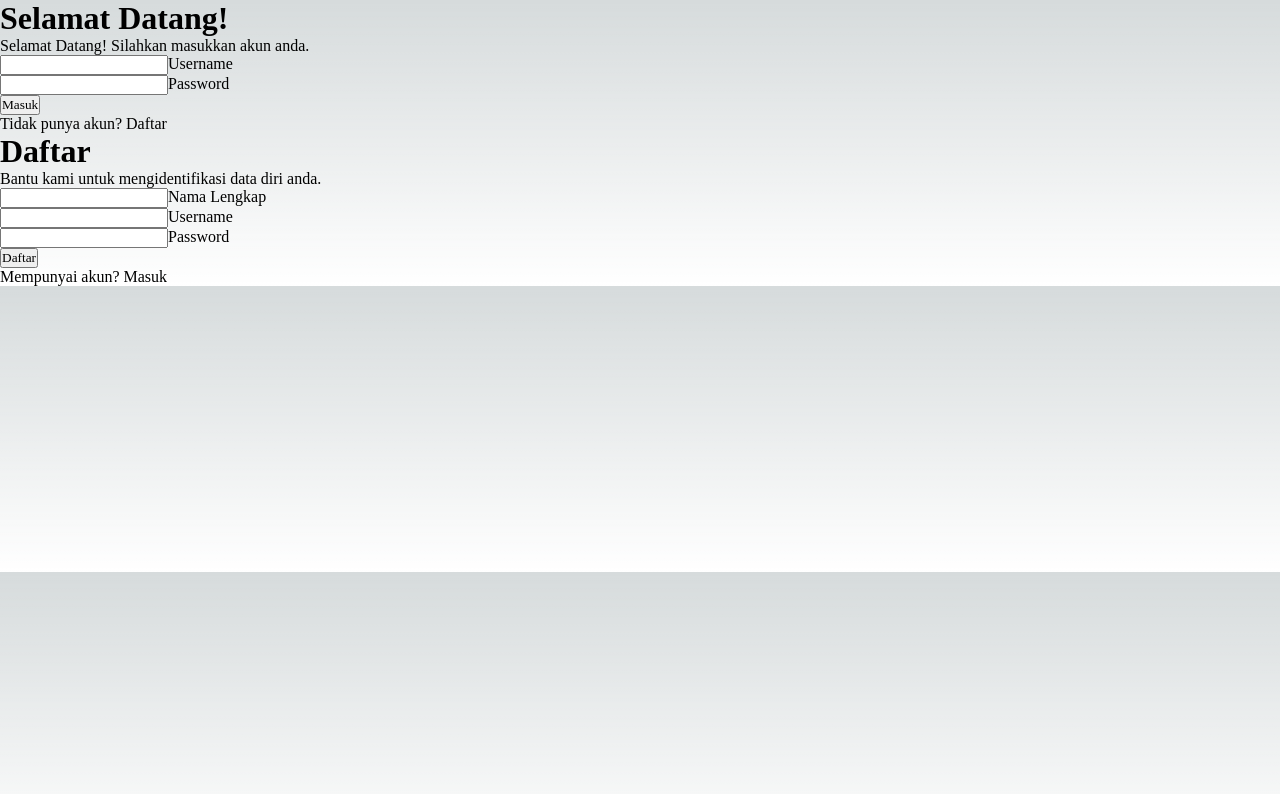
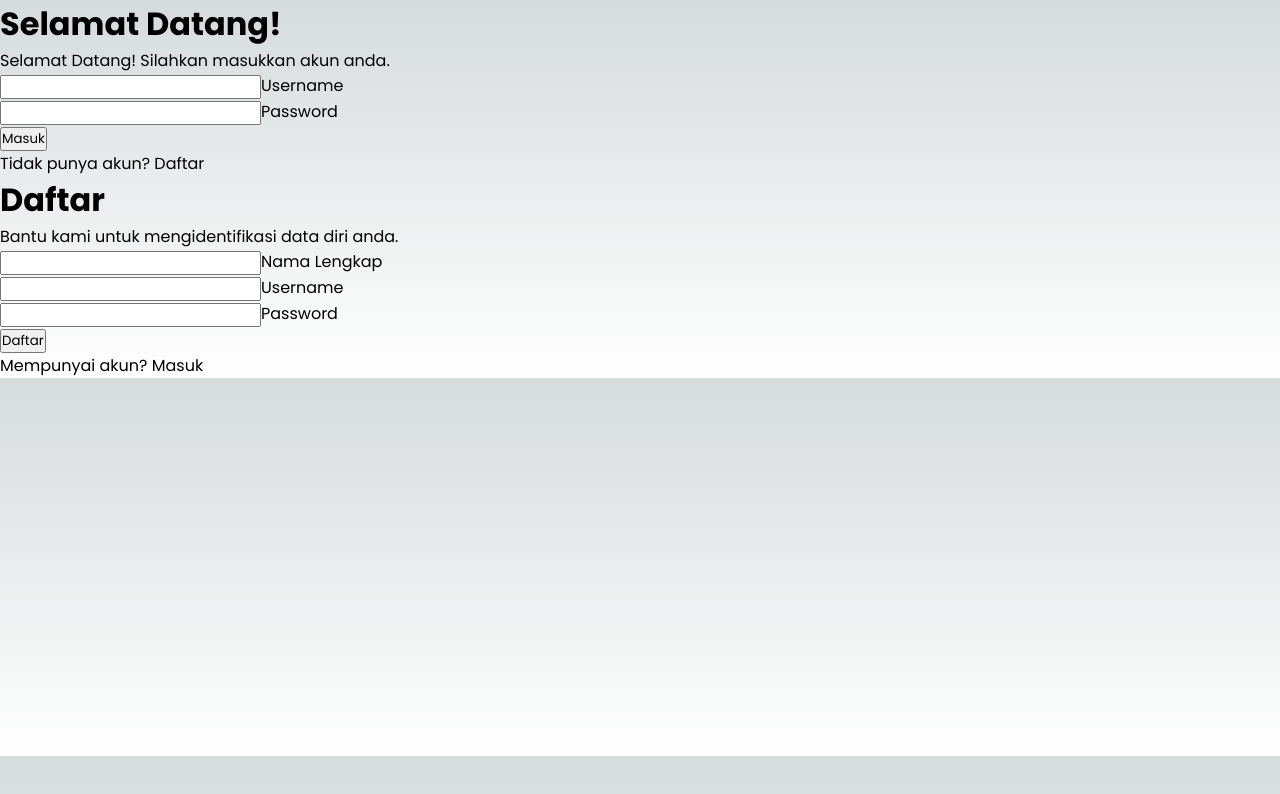
Before and after one commit to ryvexc/elyxstore, a Next.js app: page / in a window 1280 px wide. Shown: the top 794 px of the page. Built offline with nearby package versions, Linux system fonts and the light colour scheme.

Commit message:
global fonts

```diff
--- a/styles/globals.css
+++ b/styles/globals.css
@@ -1,5 +1,6 @@
 @import "animate.css/animate.min.css";
 @import "https://cdnjs.cloudflare.com/ajax/libs/font-awesome/6.3.0/css/all.min.css";
+@import url("https://fonts.googleapis.com/css2?family=Poppins:ital,wght@0,100;0,200;0,300;0,400;0,500;0,600;0,700;0,800;0,900;1,100;1,200;1,300;1,400;1,500;1,600;1,700;1,800;1,900&display=swap");
 
 :root {
   --max-width: 1100px;
@@ -80,7 +81,7 @@
   box-sizing: border-box;
   padding: 0;
   margin: 0;
-  font-family: "Poppins";
+  font-family: "Poppins", Arial, Helvetica, sans-serif;
 }
 
 html,
```
